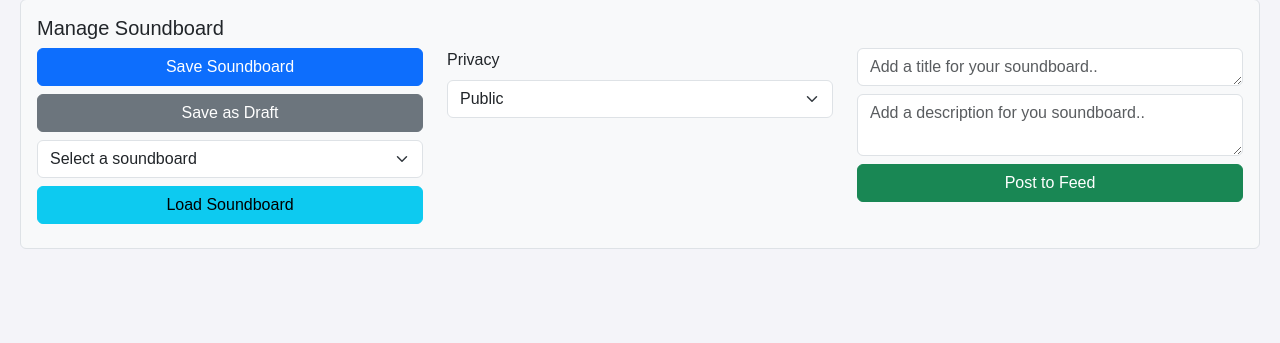
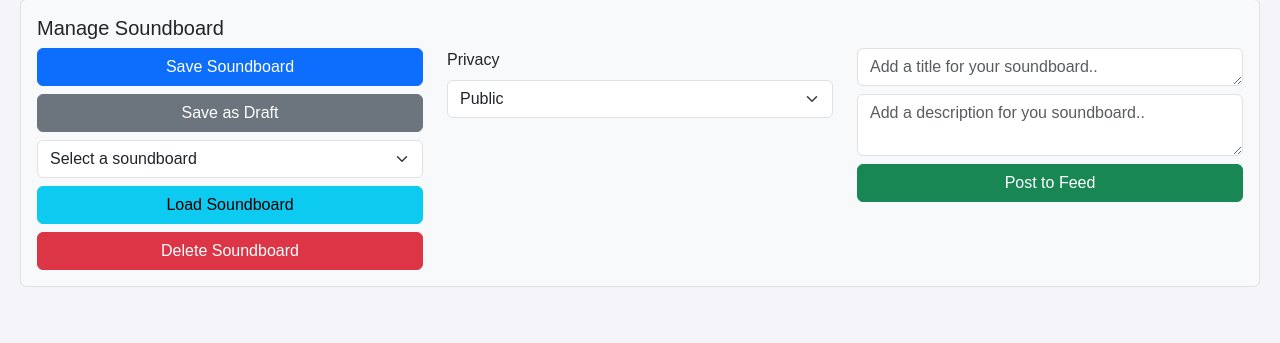
Before and after one commit to MarshallJD1/SoundScapers, a Django app: page /soundboard/ in a window 1280 px wide. Shown: the part 415-758 px from the top of the page. Run offline with Django 4.2, Linux system fonts and the light colour scheme; data that the repository does not hold is empty; some libraries are stand-ins or nearby versions.

Commit message:
Add delete functionality

```diff
--- a/soundboard/urls.py
+++ b/soundboard/urls.py
@@ -12,6 +12,12 @@ urlpatterns = [
         views.get_user_soundboards, name='get_soundboards'),
     path('load_soundboard/<int:soundboard_id>/',
         views.load_soundboard, name='load_soundboard'),
+    path('update_soundboard/<int:soundboard_id>/',
+        views.update_soundboard, name='update_soundboard'),
+    path('delete_soundboard/<int:soundboard_id>/',
+        views.delete_soundboard, name='delete_soundboard'),
+    path('soundboard/<int:soundboard_id>/',
+        views.soundboard_view, name='soundboard_view'),
 
 
 ]
--- a/soundboard/views.py
+++ b/soundboard/views.py
@@ -25,6 +25,10 @@ class SoundboardView(TemplateView):
     """
     template_name = "soundboard_index.html"
 
+
+def soundboard_view(request, soundboard_id):
+    soundboard = get_object_or_404(Soundboard, id=soundboard_id)
+    return render(request, 'soundboard_index.html', {'soundboard_id': soundboard.id})
 
 @csrf_exempt
 @login_required
@@ -57,7 +61,7 @@ def save_soundboard(request):
             )
             track.save()
 
-        return JsonResponse({'status': 'success'})
+        return JsonResponse({'status': 'success', 'soundboard_id': soundboard.id})
     return JsonResponse({'status': 'error'}, status=400)
 
 
@@ -114,3 +118,51 @@ def get_audio_files(request):
         return JsonResponse(audio_urls)
     except Exception as e:
         return JsonResponse({"error": str(e)}, status=500)
+
+
+
+@csrf_exempt
+@login_required
+def update_soundboard(request, soundboard_id):
+    if request.method == "POST":
+        data = json.loads(request.body)
+        soundboard = get_object_or_404(Soundboard, id=soundboard_id, user=request.user)
+
+        soundboard.title = data['title']
+        soundboard.description = data['description']
+        soundboard.privacy = data['privacy']
+        soundboard.save()
+
+        # Delete existing tracks
+        soundboard.tracks.all().delete()
+
+        # Save new tracks
+        for track_data in data['tracks']:
+            track = Track(
+                soundboard=soundboard,
+                file_url=track_data['file_url'],
+                loop=track_data['loop'],
+                volume=track_data['volume'],
+                pan=track_data['pan'],
+                loop_start=track_data['loop_start'],
+                loop_end=track_data['loop_end'],
+                active=track_data['active'],
+                reversed=track_data['reversed'],
+                pitch=track_data['pitch'],
+                solo=track_data['solo'],
+                mute=track_data['mute']
+            )
+            track.save()
+
+        return JsonResponse({'status': 'success'})
+    return JsonResponse({'status': 'error'}, status=400)
+
+
+@csrf_exempt
+@login_required
+def delete_soundboard(request, soundboard_id):
+    if request.method == "DELETE":
+        soundboard = get_object_or_404(Soundboard, id=soundboard_id, user=request.user)
+        soundboard.delete()
+        return JsonResponse({'status': 'success'})
+    return JsonResponse({'status': 'error'}, status=400)
--- a/static/js/soundboard.js
+++ b/static/js/soundboard.js
@@ -1,8 +1,24 @@
-
 document.addEventListener('DOMContentLoaded', async () => {
     const workspace = document.getElementById('workspace');
     const cards = document.querySelectorAll('.card');
     let soundboardsFetched = false;
+    let currentSoundboardId = null;
+
+        // Function to get CSRF token from cookies (required for Django POST requests)
+     function getCSRFToken() {
+        let cookieValue = null;
+        if (document.cookie && document.cookie !== '') {
+            const cookies = document.cookie.split(';');
+            for (let i = 0; i < cookies.length; i++) {
+                const cookie = cookies[i].trim();
+                if (cookie.substring(0, 10) === 'csrftoken=') {
+                    cookieValue = decodeURIComponent(cookie.substring(10));
+                    break;
+                }
+            }
+        }
+        return cookieValue;
+    }
 
 
 
@@ -350,17 +366,25 @@ document.addEventListener('DOMContentLoaded', async () => {
     }
 
 
+    // Add a hidden input field to store the soundboord ID
+    const soundboardIdInput = document.createElement('input');
+    soundboardIdInput.type = 'hidden';
+    soundboardIdInput.id = 'soundboard_id';
+    document.body.appendChild(soundboardIdInput);
+
+
 
 
     document.getElementById('save-soundboard-btn').addEventListener('click', () => {
         const title = document.getElementById('title').value;
         const description = document.getElementById('description').value;
         const privacy = document.getElementById('privacy-toggle').value;
+        const soundboardId = document.getElementById('soundboard_id').value;
         const tracks = []; // Collect track data
 
-            // Verify that the .track query selector is correctly identifying the track elements
-           const trackElements = document.querySelectorAll('.track');
-           console.log('Track elements:', trackElements);
+        // Verify that the .track query selector is correctly identifying the track elements
+        const trackElements = document.querySelectorAll('.track');
+        console.log('Track elements:', trackElements);
 
         document.querySelectorAll('.track').forEach(trackElement => {
             const trackData = {
@@ -383,13 +407,16 @@ document.addEventListener('DOMContentLoaded', async () => {
         console.log('Collected tracks data:', tracks);
 
         const soundboardData = {
+            id: soundboardId,
             title,
             description,
             privacy,
             tracks
         };
 
-        fetch('/save_soundboard/', {
+        const url = soundboardId ? `/update_soundboard/${soundboardId}/` : '/save_soundboard/';
+
+        fetch(url, {
             method: 'POST',
             headers: {
                 'Content-Type': 'application/json',
@@ -401,12 +428,17 @@ document.addEventListener('DOMContentLoaded', async () => {
         .then(data => {
             if (data.status === 'success') {
                 alert('Soundboard saved successfully!');
+                if (!soundboardId) {
+                    document.getElementById('soundboard_id').value = data.soundboard_id;
+                }
             } else {
                 alert('Failed to save soundboard.');
             }
         })
         .catch(error => console.error('Error saving soundboard:', error));
     });
+
+
 
 
 
@@ -438,15 +470,15 @@ document.addEventListener('DOMContentLoaded', async () => {
 
 
     document.getElementById('load-soundboard-btn').addEventListener('click', () => {
-        const selectedSoundboardId = dropdown.value;
+        const soundboardId = document.getElementById('soundboard_dropdown').value;
 
-        if (!selectedSoundboardId) {
+        if (!soundboardId) {
             alert('Please select a soundboard to load.');
             return;
         }
 
         // Fetch the selected soundboard
-        fetch(`/load_soundboard/${selectedSoundboardId}/`)
+        fetch(`/load_soundboard/${soundboardId}/`)
             .then(response => {
                 if (!response.ok) {
                     throw new Error('Failed to load soundboard.');
@@ -472,16 +504,18 @@ document.addEventListener('DOMContentLoaded', async () => {
 
 
 
-    // Function to get CSRF token from cookies (required for Django POST requests)
-    function getCSRFToken() {
-        const csrfTokenMatch = document.cookie.match(/csrftoken=([\w-]+)/);
-        return csrfTokenMatch ? csrfTokenMatch[1] : '';
-    }
+
 
     // Function to update the UI with the loaded soundboard data
     function updateUIWithSoundboard(soundboardData) {
         console.log('Soundboard data:', soundboardData); // Log the soundboard data for debugging
 
+        //Set the soundboard ID in the hidden input field
+         document.getElementById('soundboard_id').value = soundboardData.id;
+         currentSoundboardId = soundboardData.id;
+         console.log('Current soundboard ID set to:', currentSoundboardId);
+
+        // Clear the workspace
         const workspace = document.getElementById('workspace');
         workspace.innerHTML = ''; // Clear the workspace
 
@@ -532,4 +566,43 @@ document.addEventListener('DOMContentLoaded', async () => {
         noTracksMessage.textContent = 'No tracks available in this soundboard.';
         workspace.appendChild(noTracksMessage);
     }
+
+
+    // functionality for user to delete a soundboard
+    document.getElementById('delete-soundboard-btn').addEventListener('click', () => {
+        const soundboardId = document.getElementById('soundboard_dropdown').value;
+        console.log('Deleting soundboard:', soundboardId);
+
+        if (!soundboardId) {
+            alert('No soundboard to delete');
+            return;
+        }
+
+        // Show confirmation dialog
+        const userConfirmed = confirm('Are you sure you want to delete this soundboard? This action cannot be undone.');
+
+        if (userConfirmed) {
+            fetch(`/delete_soundboard/${soundboardId}/`, {
+                method: 'DELETE',
+                headers: {
+                    'X-CSRFToken': getCSRFToken()
+                }
+            })
+            .then(response => response.json())
+            .then(data => {
+                if (data.status === 'success') {
+                    alert('Soundboard deleted successfully');
+                    document.getElementById('soundboard_id').value = '';
+                    // Clear the UI
+                    document.getElementById('workspace').innerHTML = '';
+                    document.getElementById('title').value = '';
+                    document.getElementById('description').value = '';
+                    document.getElementById('privacy-toggle').value = 'private';
+                } else {
+                    alert('Failed to delete soundboard');
+                }
+            })
+            .catch(error => console.error('Error deleting soundboard:', error));
+        }
+    });
 }});
--- a/templates/soundboard_index.html
+++ b/templates/soundboard_index.html
@@ -35,8 +35,10 @@
           <div class="card-body">Spooky</div>
         </div>
       </div>
+      <input type="hidden" id="soundboard_id" value="{{ soundboard_id }}">
       <div class="col-9 bg-light" id="workspace">
       <h5>Soundboard Workspace</h5>
+
     </div>
     </div>
 
@@ -54,6 +56,7 @@
           <option selected disabled>Select a Soundboard</option>
         </select>
         <button class="btn btn-info w-100 mb-2" id="load-soundboard-btn">Load Soundboard</button>
+        <button class="btn btn-danger w-100" id="delete-soundboard-btn">Delete Soundboard</button>
       </div>
 
       <!-- Privacy Settings -->
```
